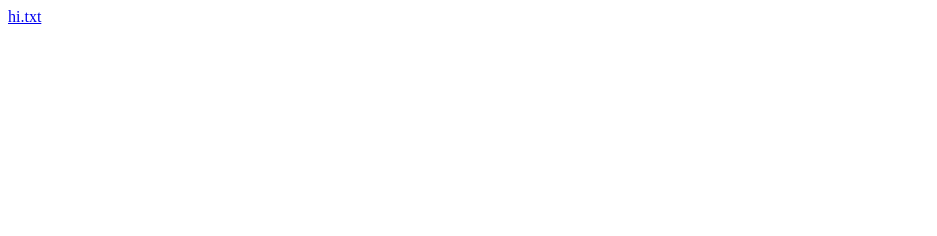
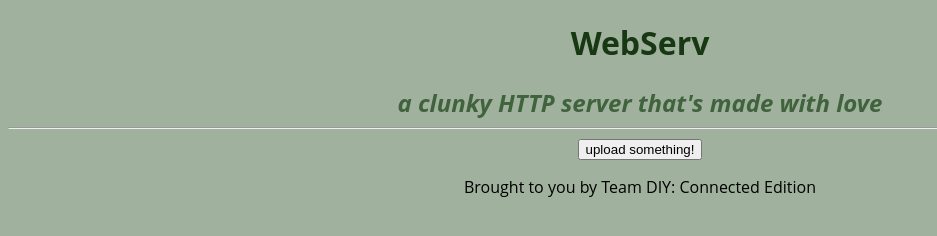
Before and after one commit to Jeroenvh99/webserv, a plain HTML site: page www/default/index.html in a window 1280 px wide. Shown: the whole page, without its empty margins (0-937 px from the left). Drawn offline with Linux system fonts and the light colour scheme.

Commit message:
Some better frontend for testing purposes.

```diff
--- a/www/default/index.html
+++ b/www/default/index.html
@@ -1,10 +1,21 @@
 <!DOCTYPE html>
-<html lang="en-US">
-	<head>
-		<meta charset="utf-8" />
-			<title>Index</title>
-	</head>
-	<body>
-		<a href="hi.txt">hi.txt</a>
-	</body>
+<html lang="en">
+<head>
+    <meta charset="UTF-8">
+    <meta name="viewport" content="width=device-width, initial-scale=1.0">
+    <title>WebServ</title>
+	<link rel="favicon" href="favicon.svg">
+    <link rel="stylesheet" href="style.css">
+</head>
+<header>
+	<h1>WebServ</h1>
+	<sh1>a clunky HTTP server that's made with love</sh1>
+</header>
+<hr />
+<body>
+	<button>upload something!</button>
+</body>
+<footer>
+	<p>Brought to you by Team DIY: Connected Edition</p>
+</footer>
 </html>
--- /dev/null
+++ b/www/default/style.css
@@ -0,0 +1,21 @@
+:root {
+	background-color: rgb(160, 178, 158);
+}
+
+body {
+    font-family: "Open Sans", "Helvetica", "sans-serif";
+    text-align: center;
+}
+
+h1 {
+	font-size: 2rem;
+	font-weight: bold;
+	color: rgb(23, 56, 19)
+}
+
+sh1 {
+	font-size: 1.5rem;
+	font-style: italic;
+	font-weight: bold;
+	color: rgb(64, 98, 61)
+}
--- a/www/style.css
+++ /dev/null
@@ -1,6 +0,0 @@
-body {
-    font-family: Arial, Helvetica, sans-serif;
-    background-color: #0f0f0f;
-    color: white;
-    text-align: center;
-}
```
Also changed, not shown: www/index.html (deleted, +0 -12 lines), www/default/favicon.ico, www/default/favicon.svg (added), www/default/new.txt (deleted), www/default/newcurl.txt (deleted), 2 other files.
